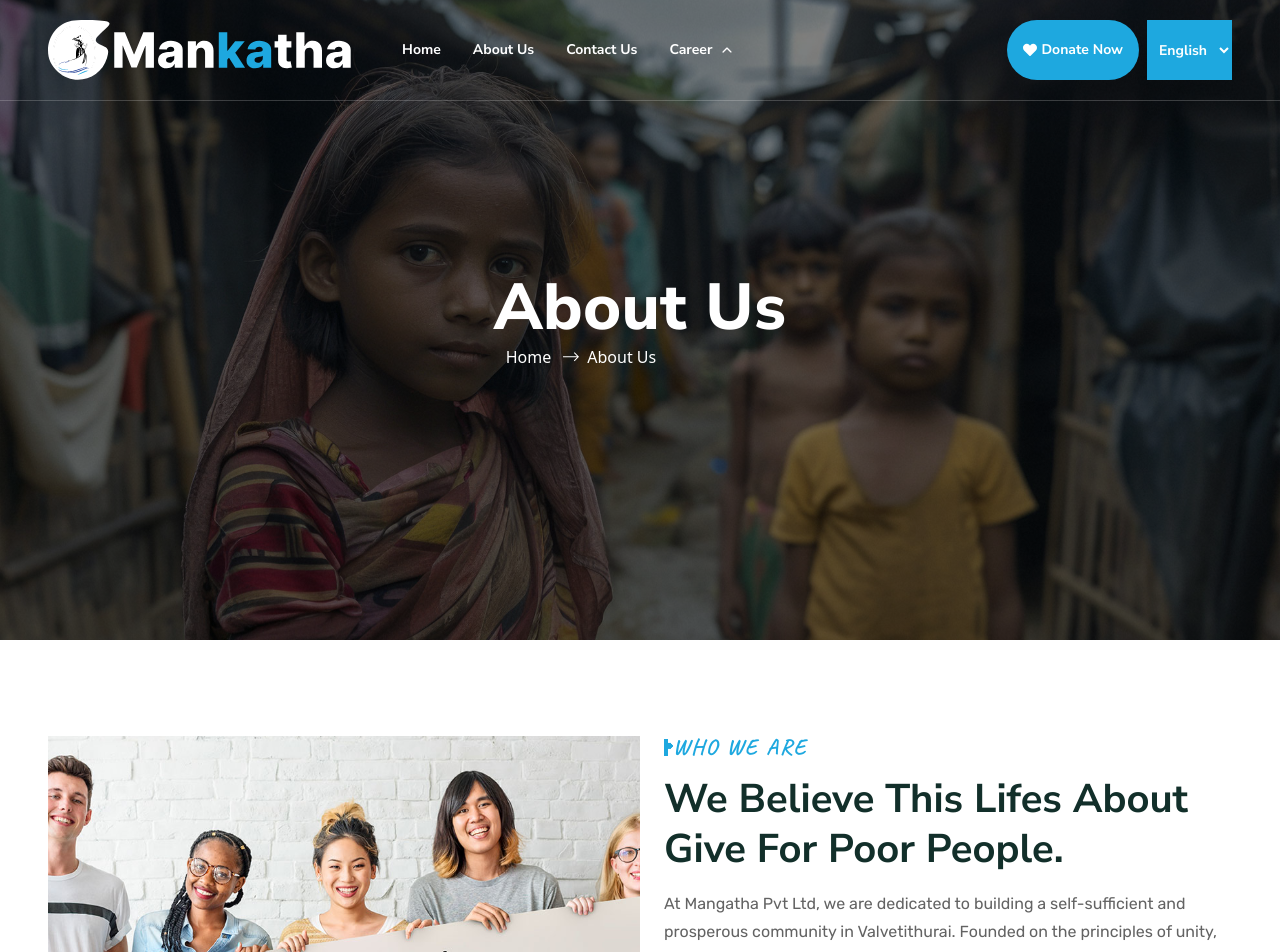
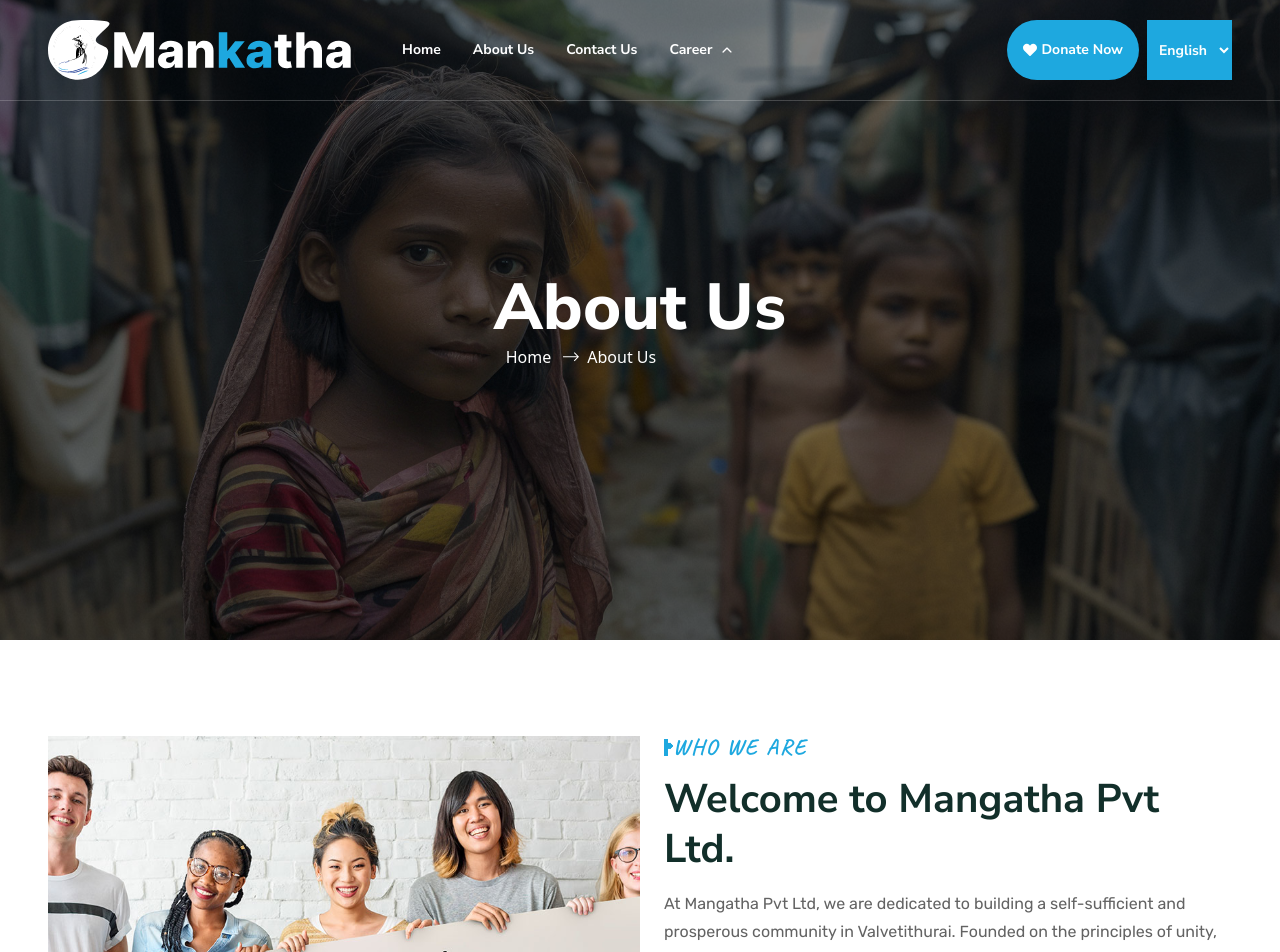
Before and after one commit to MrbadMiro/Care, a React (Vite) app: page /about in a window 1280 px wide. Shown: the top 952 px of the page. Built offline with nearby package versions, Linux system fonts and the light colour scheme; what tailwindcss-animatecss, tailwindcss-debug-screens would draw is missing.

Commit message:
Hero Section

```diff
--- a/src/components/About_c/Whoweare.jsx
+++ b/src/components/About_c/Whoweare.jsx
@@ -56,7 +56,7 @@ const Whoweare = () => {
 								duration: 0.3,
 							}}
 							className="font-nunito font-bold text-[#122F2A] text-[32px] md:text-[40px] leading-[50px] mt-[16px]">
-							We Believe This Lifes About Give For Poor People.
+							Welcome to Mangatha Pvt Ltd.
 						</motion.p>
 					</div>
 
```
